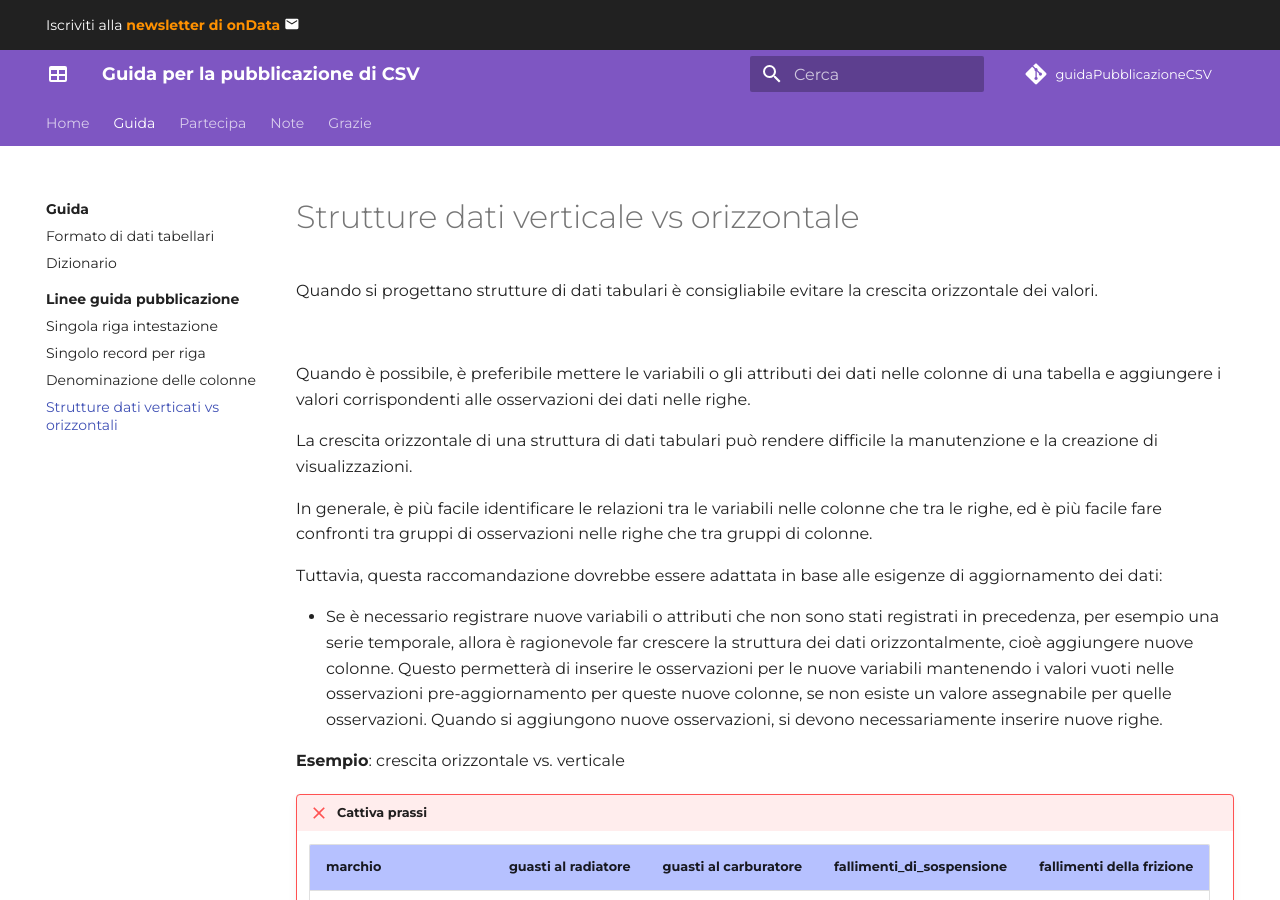
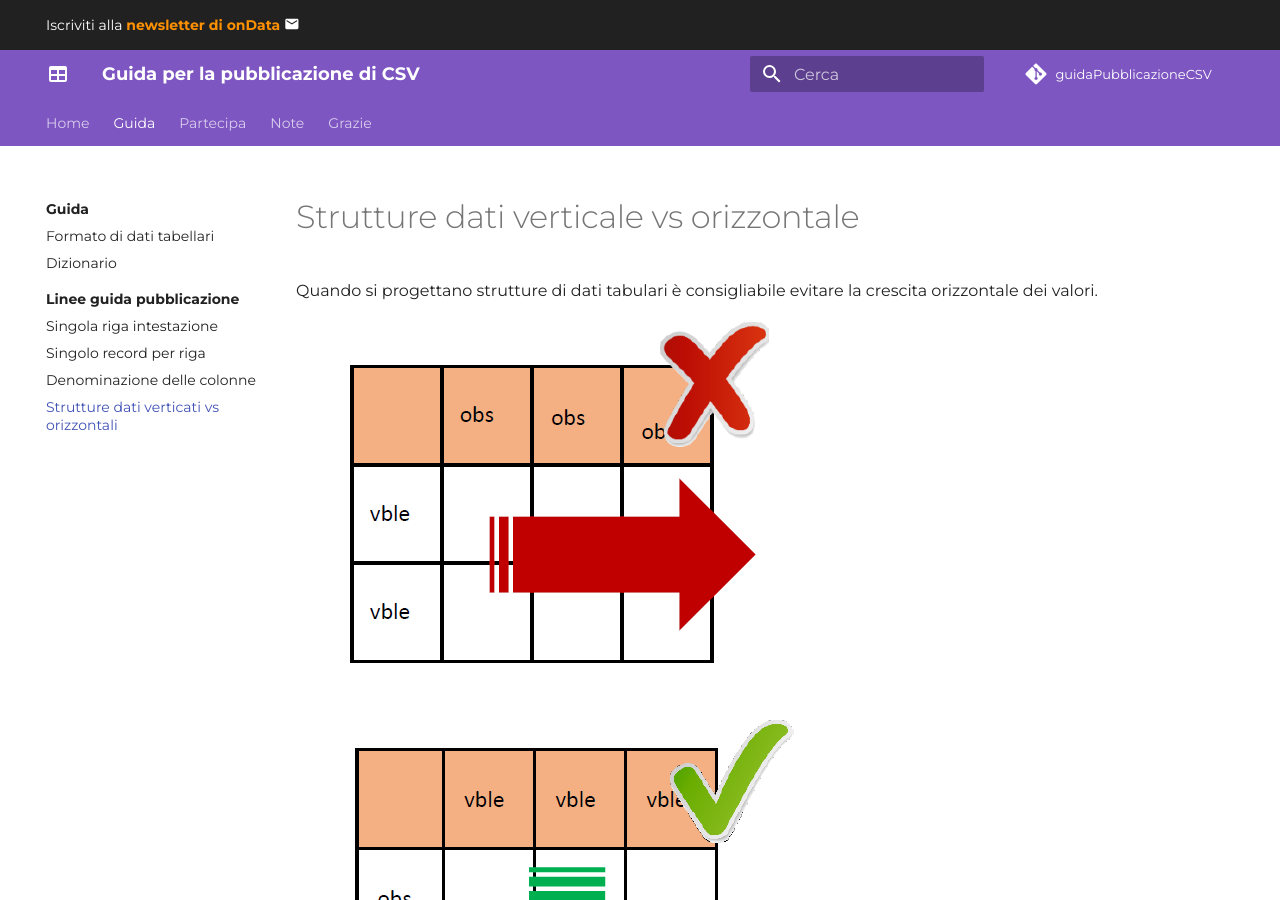
Before and after one commit to ondata/guidaPraticaPubblicazioneCSV, an MkDocs documentation site: the page built from docs/guida/linee_guida_pubblicazione/P04_strutture_dati_verticale_orizzontale.md, in a window 1280 px wide and 900 px high. Built offline with MkDocs 1.6.1 and Material for MkDocs 9.7.7, drawn with Linux system fonts in a browser that asks for light colours; comment, search, counter and statistics services are not loaded.

Commit message:
modificato percorso da assoluto a relativo

```diff
--- a/docs/guida/linee_guida_pubblicazione/P04_strutture_dati_verticale_orizzontale.md
+++ b/docs/guida/linee_guida_pubblicazione/P04_strutture_dati_verticale_orizzontale.md
@@ -8,8 +8,8 @@ title: Strutture dati verticale vs orizzontale
 # Strutture dati verticale vs orizzontale
 Quando si progettano strutture di dati tabulari è consigliabile evitare la crescita orizzontale dei valori.
 
-![](/docs/imgs/p04-wrong.png)
-![](/docs/imgs/p04-correct.png)
+![](../../imgs/p04-wrong.png)
+![](../../imgs/p04-correct.png)
 
 Quando è possibile, è preferibile mettere le variabili o gli attributi dei dati nelle colonne di una tabella e aggiungere i valori corrispondenti alle osservazioni dei dati nelle righe.
 
```
